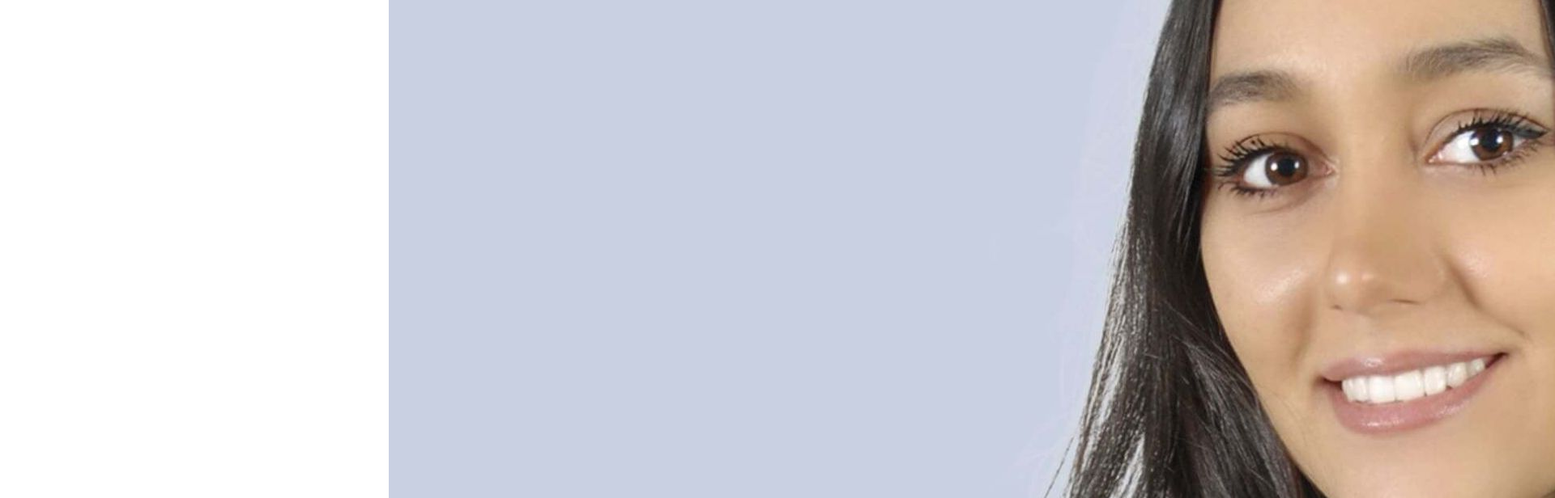
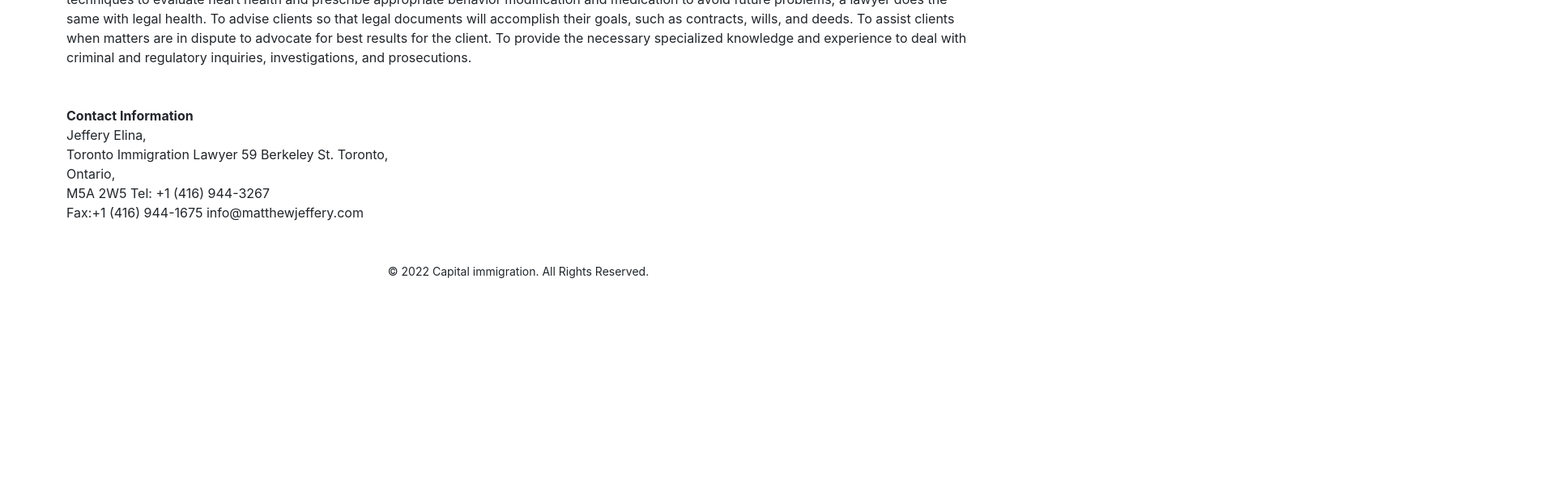
Before and after one commit to MdMostaqAhmed/immigration-service, a React (Create React App) app: page /about in a window 1280 px wide. Shown: the part 460-1076 px from the top of the page at 81% size, 1920 px wide, since content can reach past the window. After the commit the page ends 823 px from the top, so only its background shows below. Built offline with nearby package versions, Linux system fonts and the light colour scheme; no server answers.

Commit message:
project done

```diff
--- /dev/null
+++ b/src/Pages/About/About.css
@@ -0,0 +1,3 @@
+.about img {
+  width: 100%;
+}
--- a/src/Pages/About/About.js
+++ b/src/Pages/About/About.js
@@ -1,11 +1,12 @@
 import React from "react";
 import profileImage from "../../../src/images/profile-pic.jpg";
+import "./About.css";
 
 const About = () => {
   return (
     <div>
       <h2>About Me</h2>
-      <div className="mx-auto w-25">
+      <div className="mx-auto w-25 about">
         <img src={profileImage} alt="" />
       </div>
       <p className="container mt-3">
@@ -20,6 +21,14 @@
         deal with criminal and regulatory inquiries, investigations, and
         prosecutions.
       </p>
+      <p className="container mt-5">
+        <strong>Contact Information</strong>
+        <br />
+        Jeffery Elina, <br />
+        Toronto Immigration Lawyer 59 Berkeley St. Toronto, <br />
+        Ontario, <br /> M5A 2W5 Tel: +1 (416) 944-3267 <br /> Fax:+1 (416)
+        944-1675 info@matthewjeffery.com
+      </p>
     </div>
   );
 };
```
Also changed, not shown: firebase.json (added), 1 other file (tests, documents, lock files or other folders).
